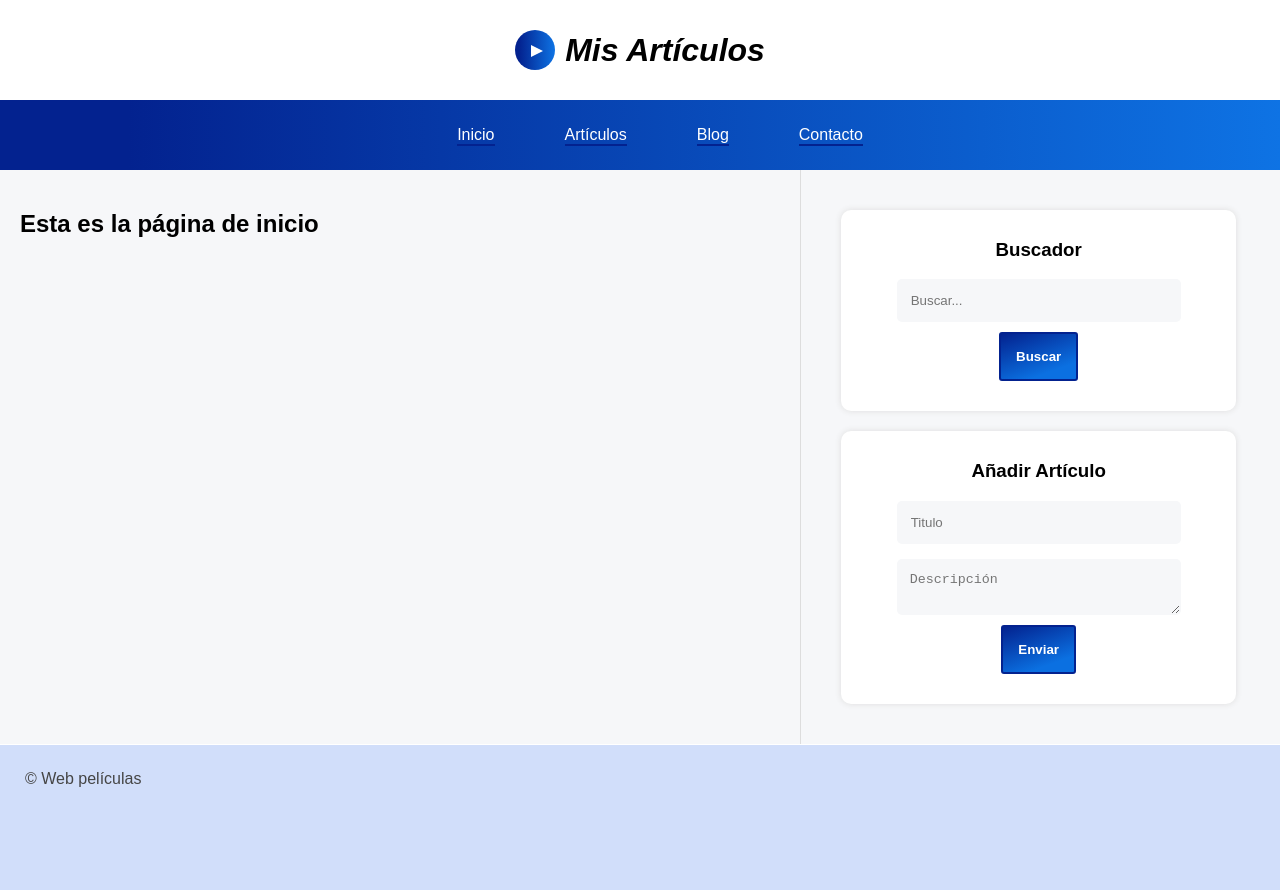
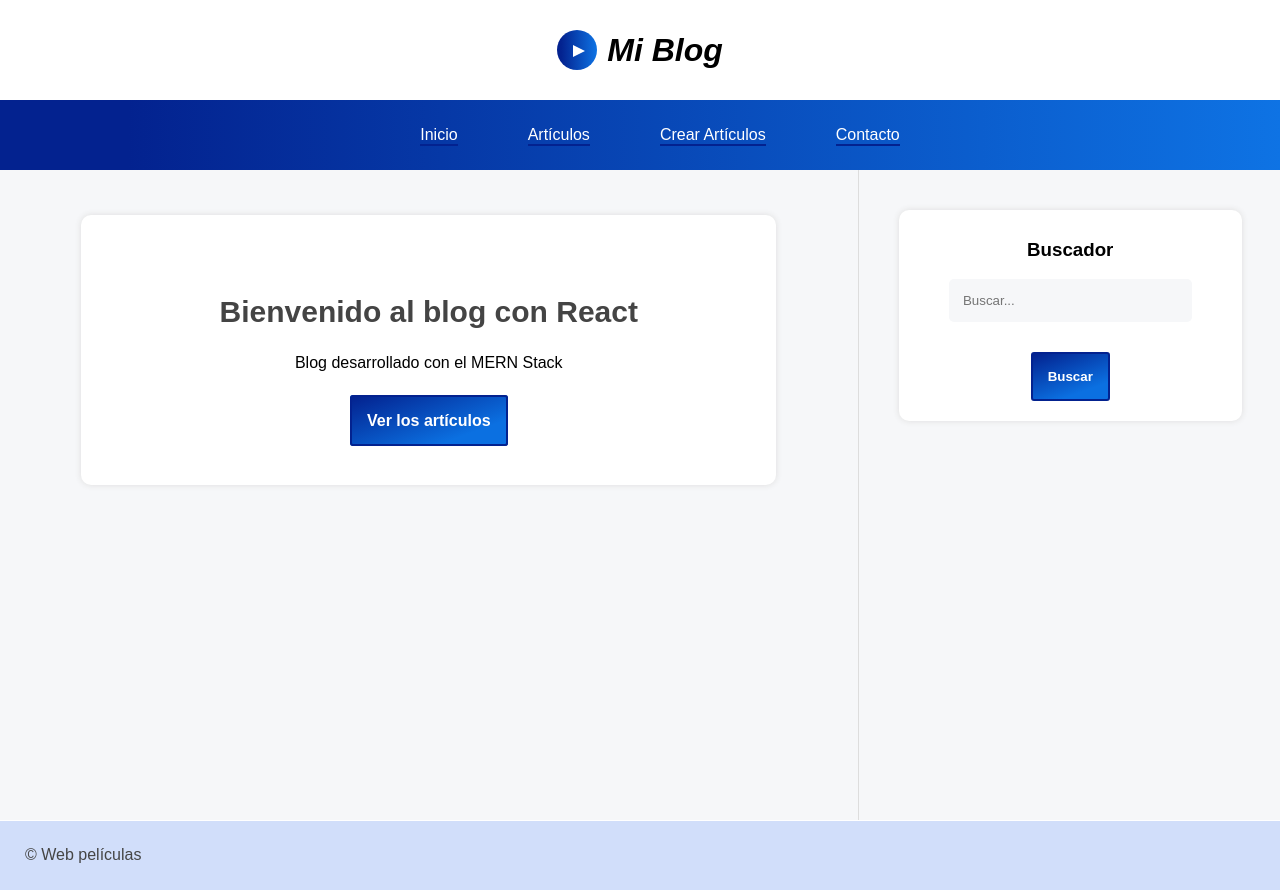
Before and after one commit to antonioromdel/MyBlog, a React (Vite) app: page / in a window 1280 px wide. Before the commit the page ends 814 px from the top, so only its background shows below. Built offline with nearby package versions, Linux system fonts and the light colour scheme.

Commit message:
Desarrollo de fetching de datos para extraer artículos del backend

```diff
--- a/src/components/layaout/Header.jsx
+++ b/src/components/layaout/Header.jsx
@@ -1,6 +1,6 @@
 import React from 'react'
 
-export const Header = () => {
+const Header = () => {
   return (
     <>
       <header className="header">
@@ -9,8 +9,10 @@ export const Header = () => {
 
                 </div>
             </div>
-            <h1 className="header__title">Mis Artículos</h1>
+            <h1 className="header__title">Mi Blog</h1>
         </header>
     </>
   )
 }
+
+export default Header
--- a/src/components/layaout/Nav.jsx
+++ b/src/components/layaout/Nav.jsx
@@ -1,14 +1,15 @@
 import React from 'react'
+import { NavLink } from 'react-router-dom'
 
 const Nav = () => {
   return (
     <>
     <nav className="nav">
             <ul className="nav__ul">
-                <li className="links"><a href="#">Inicio</a></li>
-                <li className="links"><a href="#">Artículos</a></li>
-                <li className="links"><a href="#">Blog</a></li>
-                <li className="links"><a href="#">Contacto</a></li>
+                <li className="links"><NavLink to="/inicio">Inicio</NavLink></li>
+                <li className="links"><NavLink to="/articulos">Artículos</NavLink></li>
+                <li className="links"><NavLink to="/crear-articulo">Crear Artículos</NavLink></li>
+                <li className="links"><NavLink to="/contacto">Contacto</NavLink></li>
             </ul>
     </nav>
     </>
--- a/src/components/layaout/Sidebar.jsx
+++ b/src/components/layaout/Sidebar.jsx
@@ -18,7 +18,7 @@ export const Sidebar = () => {
           </form>
         </div>
 
-        <div className="add">
+        {/* <div className="add">
           <h3 className="title">Añadir Artículo</h3>
           <form >
             <input
@@ -36,7 +36,7 @@ export const Sidebar = () => {
             ></textarea>
             <button type="submit">Enviar</button>
           </form>
-        </div>
+        </div> */}
       </aside>
     </>
   );
--- a/src/components/pages/Articulos.jsx
+++ b/src/components/pages/Articulos.jsx
@@ -1,9 +1,56 @@
-import React from 'react'
+import React, { useEffect, useState } from "react";
+import { Global } from "../../helpers/Global";
 
 export const Articulos = () => {
+  const [articulos, setArticulos] = useState([]);
+  const url = Global.urlGetArticles
+
+  const getArticles = async () => {
+
+    const response = await fetch(url, {
+      method:"GET"
+    })
+    const datos = await response.json()
+
+    if(datos.mensaje === "success"){
+      setArticulos(datos.result)
+    }
+
+  }
+
+  useEffect( () => {
+
+    getArticles()
+
+  }, []);
+
   return (
     <>
+      {
+        articulos.length >= 1 ? (
 
+          articulos.map((articulo) => {
+            return (
+              <article className="articulo-item" key={articulo._id}>
+                <div className="mask">
+                  <img src="../../public/imagen.jpg" alt="Imagen" />
+                </div>
+                <div className="datos">
+                  <h3 className="title">{articulo.title}</h3>
+                  <p className="description">{articulo.content}</p>
+
+                  <button className="edit">Editar</button>
+                  <button className="delete">Borrar</button>
+                </div>
+              </article>
+            );
+          })
+
+        ) : (
+            <h2>No hay artículos para mostrar</h2>
+        )
+
+      }
     </>
-  )
-}
+  );
+};
--- a/src/components/pages/Inicio.jsx
+++ b/src/components/pages/Inicio.jsx
@@ -1,9 +1,14 @@
 import React from 'react'
+import { Link } from 'react-router-dom'
 
 const Incio = () => {
   return (
     <>
-        <h1>Esta es la página de inicio</h1>
+        <div className="jumbo">
+          <h1>Bienvenido al blog con React</h1>
+          <p>Blog desarrollado con el MERN Stack</p>
+          <Link to="/articulos" className='button'>Ver los artículos</Link>
+        </div>
     </>
   )
 }
--- /dev/null
+++ b/src/helpers/Global.jsx
@@ -0,0 +1,4 @@
+
+export const Global = {
+    urlGetArticles: "http://localhost:3900/api/getArticles"
+}
--- a/src/index.css
+++ b/src/index.css
@@ -24,6 +24,8 @@ body{
     grid-template-rows: 100px 70px auto 70px;
 
 }
+
+
 
 @media (max-width: 1080px) {
     .layout{
@@ -105,23 +107,70 @@ body{
     grid-area: content;
     background: #f6f7f9;
     display: flex;
-    flex-flow: row wrap;
+    flex-flow: column wrap;
     gap: 20px;
     justify-content: flex-start;
-    align-items: flex-start;
+    align-items: initial;
     padding: 20px;
 }
 
 .articulo-item{
+    text-align: left;
     flex-grow: 1;
     background: white;
     border-radius: 10px;
     box-shadow: 0px 0px 0px #ddd;
     margin: 20px;
-    padding: 60px 25px
+    padding: 60px 25px;
+    display: flex;
+    align-items: center;
+    max-height: 400px;
 }
 
+.articulo-item .edit{
+    margin-right: 20px;
+}
+
+.articulo-item .mask {
+    width: 20%;
+    margin-right: 40px;
+}
+
+.articulo-item .mask img{
+    width: 100%;
+    overflow: hidden;
+}
+
+.articulo-item h3{
+    font-size: 30px;
+}
+
+
+
+.jumbo{
+    width: 85%;
+    padding: 55px;
+    background-color: white;
+    border-radius: 10px;
+    box-shadow: 0px 0px 6px #ddd;
+    margin: 25px auto;
+}
+
+.jumbo h1{
+    font-size: 30px;
+    color: #444;
+}
+
+.jumbo p{
+    display: block;
+    margin-bottom: 40px;
+}
+
+
+.button,
 button{
+    margin-top: 30px;
+    text-decoration: none;
     background: linear-gradient(160deg, #03228f 0%, #0b70e1 77%);
     color: white;
     border: 0;
@@ -132,10 +181,10 @@ button{
     border-radius: 3px;
     border: 2px solid #03228f;
     font-weight: 600;
-    margin: 10px;
+
 }
 
-button:hover, input[type="submit"]:hover{
+.button:hover, button:hover, input[type="submit"]:hover{
     background: white;
     color: #03228f;
     border: 2px solid #03228f;
@@ -146,6 +195,7 @@ button:hover, input[type="submit"]:hover{
     background: #f6f7f9;
     border-left: 1px solid #ddd;
     padding: 20px;
+    min-height: 650px;
 }
 
 .lateral > div{
--- a/src/routing/Rutas.jsx
+++ b/src/routing/Rutas.jsx
@@ -1,10 +1,12 @@
 import React from "react";
 import { BrowserRouter, Route, Routes, NavLink } from "react-router-dom";
 import Inicio from "../components/pages/Inicio";
-import { Header } from "../components/layaout/Header";
+import  Header from "../components/layaout/Header";
 import Nav from "../components/layaout/Nav";
 import { Footer } from "../components/layaout/Footer";
 import { Sidebar } from "../components/layaout/Sidebar";
+import { Articulos } from "../components/pages/Articulos";
+import { Crear } from "../components/pages/Crear";
 
 const Rutas = () => {
 
@@ -17,8 +19,10 @@ const Rutas = () => {
             <section id="content" className="content">
 
                 <Routes>
-                    <Route path="/" element={<Inicio />} />D
-                    <Route path="/" element={<Inicio />} />D
+                    <Route path="/" element={<Inicio />} />
+                    <Route path="/inicio" element={<Inicio />} />
+                    <Route path="/articulos" element={<Articulos />} />
+                    <Route path="/crear-articulo" element={<Crear/>} />
 
                 </Routes>
             </section>
```
Also changed, not shown: 1 other file (tests, documents, lock files or other folders).
